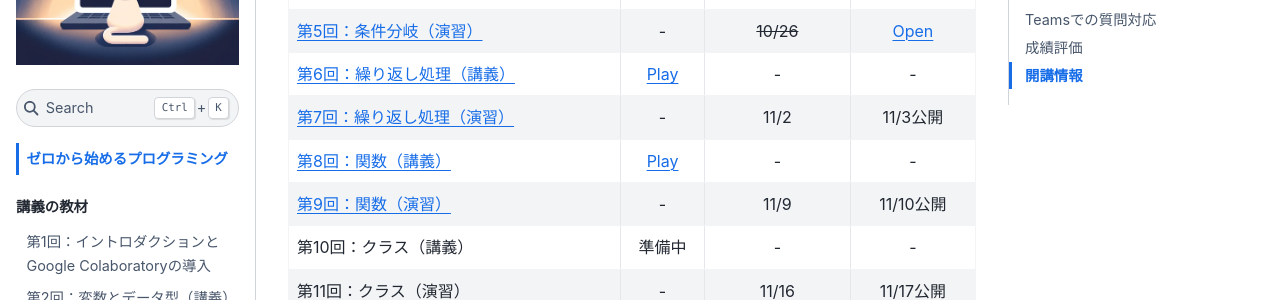
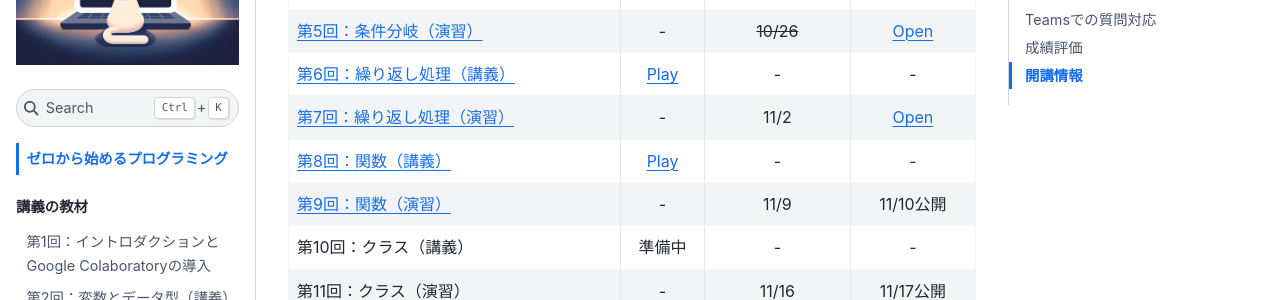
Before and after one commit to ground-zero-programming/zero-pro2023-public, a Jupyter Book: the page built from intro.md, in a window 1280 px wide and 900 px high, scrolled down 1045 px. Shown: the part 153-453 px from the top of the window. Built offline with Jupyter Book 1.0.4 settings and Sphinx 7.4.7 and the Sphinx Book theme 1.1.4, drawn with Linux system fonts in a browser that asks for light colours; pages that are not in the unit, such as notebooks, are missing from menus.

Commit message:
add: answer of 7

```diff
--- a/intro.md
+++ b/intro.md
@@ -37,7 +37,7 @@
 | [第4回：条件分岐（講義）](docs/04/conditional_branch.ipynb) | [Play](https://hiroshimauniv-my.sharepoint.com/:v:/g/personal/furui_hiroshima-u_ac_jp/Eer44naRt_lKi05D7mFM6mABf1yltHbcE8DoB1Ak7t5sMg) | - | - |
 | [第5回：条件分岐（演習）](docs/05/exercise_conditional_branch.ipynb) | - | <strike>10/26</strike> | [Open](docs/05_ans/answer_conditional_branch.ipynb) |
 | [第6回：繰り返し処理（講義）](docs/06/loops.ipynb) | [Play](https://hiroshimauniv-my.sharepoint.com/:v:/g/personal/furui_hiroshima-u_ac_jp/ETyk5dmNkkVFscBx71-IdroBVbtxO1PzlBZsbBfII0v2Hg) | - | - |
-| [第7回：繰り返し処理（演習）](docs/07/exercise_loops.ipynb)  | - | 11/2 | 11/3公開 |
+| [第7回：繰り返し処理（演習）](docs/07/exercise_loops.ipynb)  | - | 11/2 | [Open](./docs/07_ans/answer_loops.ipynb) |
 | [第8回：関数（講義）](./docs/08/functions_and_scope.ipynb) | [Play](https://hiroshimauniv-my.sharepoint.com/:v:/g/personal/furui_hiroshima-u_ac_jp/EbwTG6uP3tZCp4dMUSNi8TIBq4fukeg5uN94q2NGA40Ilw?e=Kvazg4) | - | - |
 | [第9回：関数（演習）](./docs/09/exercise_functions_and_scope.ipynb) |- | 11/9 | 11/10公開 |
 | 第10回：クラス（講義） | 準備中 | - | - |
```
Also changed, not shown: docs/07_ans/answer_loops.ipynb (added).
